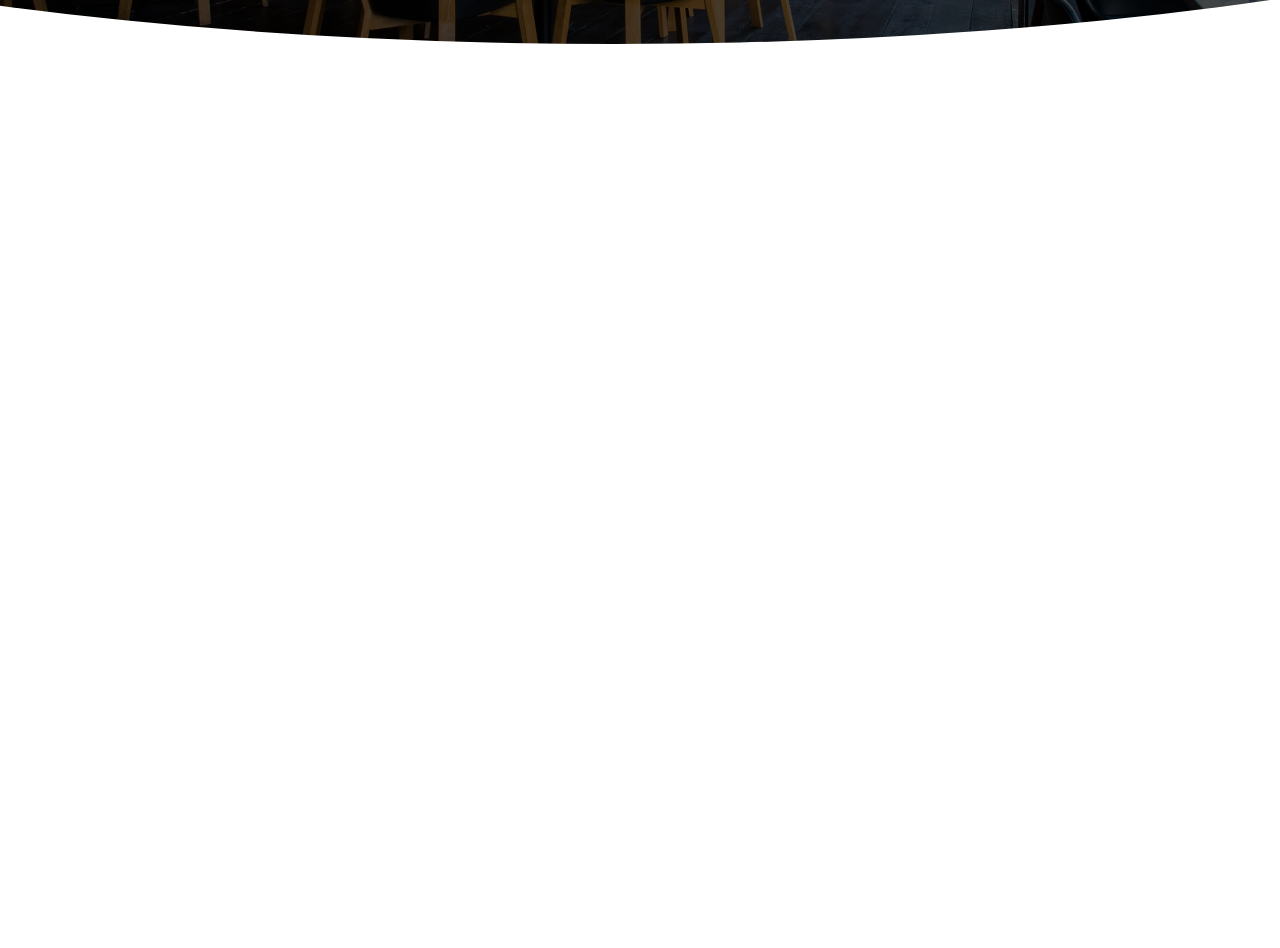
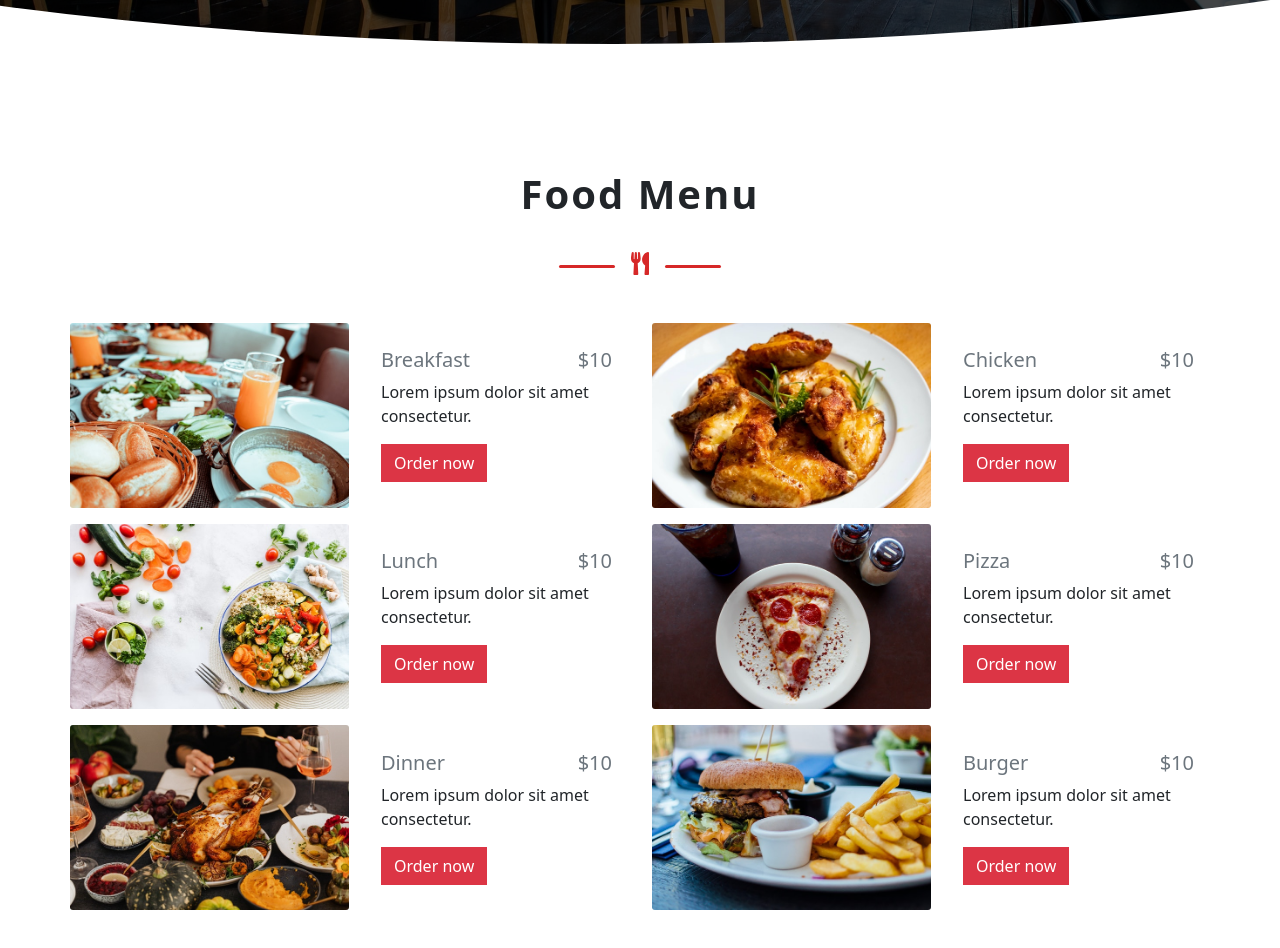
Before and after one commit to a-ndry/foody, a React (Vite) app in the folder client/: page / in a window 1280 px wide. Shown: the part 2600-3548 px from the top of the page. Before the commit the page ends 2674 px from the top, so only its background shows below. Built offline with nearby package versions, Linux system fonts and the light colour scheme.

Commit message:
Add food menu

```diff
--- a/client/src/App.tsx
+++ b/client/src/App.tsx
@@ -1,6 +1,7 @@
 import "./App.css";
 import About from "./components/About/About";
 import Header from "./components/Header/Header";
+import Menu from "./components/Menu/Menu";
 import Navbar from "./components/Navbar/Navbar";
 import Openings from "./components/Openings/Openings";
 import Services from "./components/Services/Services";
@@ -13,6 +14,7 @@ function App() {
       <About />
       <Services />
       <Openings />
+      <Menu />
     </div>
   );
 }
--- /dev/null
+++ b/client/src/components/Menu/Menu.tsx
@@ -0,0 +1,93 @@
+import { Button, Container, Card, Row, Col } from "react-bootstrap";
+import Separator from "../Separator/Separator";
+import SectionHeading from "../Typography/SectionHeading";
+import breakfast from "../../assets/images/food-breakfast.jpg";
+import chicken from "../../assets/images/food-chicken.jpg";
+import pizza from "../../assets/images/food-pizza.jpg";
+import lunch from "../../assets/images/food-lunch.jpg";
+import dinner from "../../assets/images/food-dinner.jpg";
+import burger from "../../assets/images/food-burger.jpg";
+
+interface IMenu {
+  title: string;
+  description: string;
+  src: string;
+  price: number;
+}
+
+const menus: IMenu[] = [
+  {
+    title: "Breakfast",
+    description: "Lorem ipsum dolor sit amet consectetur.",
+    src: breakfast,
+    price: 10,
+  },
+  {
+    title: "chicken",
+    description: "Lorem ipsum dolor sit amet consectetur.",
+    src: chicken,
+    price: 10,
+  },
+  {
+    title: "lunch",
+    description: "Lorem ipsum dolor sit amet consectetur.",
+    src: lunch,
+    price: 10,
+  },
+  {
+    title: "pizza",
+    description: "Lorem ipsum dolor sit amet consectetur.",
+    src: pizza,
+    price: 10,
+  },
+  {
+    title: "dinner",
+    description: "Lorem ipsum dolor sit amet consectetur.",
+    src: dinner,
+    price: 10,
+  },
+  {
+    title: "burger",
+    description: "Lorem ipsum dolor sit amet consectetur.",
+    src: burger,
+    price: 10,
+  },
+];
+
+const Menu = () => {
+  return (
+    <div id="menu" className="py-5">
+      <Container className="pt-5 pb-4 px-lg-5 px-xl-0">
+        <SectionHeading>Food Menu</SectionHeading>
+        <Separator />
+        <Row xs={1} lg={2} className="mt-5 mb-3">
+          {menus.map((menu) => (
+            <Col className="mb-3" key={menu.title}>
+              {makeMenuCard(menu)}
+            </Col>
+          ))}
+        </Row>
+      </Container>
+    </div>
+  );
+};
+
+const makeMenuCard = (menuDetail: IMenu) => {
+  return (
+    <Card className="flex-row border-0 align-items-center gap-3">
+      <Card.Img src={menuDetail.src} style={{ width: "50%" }} />
+      <Card.Body>
+        <Card.Title className="text-secondary d-flex justify-content-between gap-3">
+          <span className="type text-capitalize">{menuDetail.title}</span>
+          <span className="price">${menuDetail.price}</span>
+        </Card.Title>
+        <Card.Text>{menuDetail.description}</Card.Text>
+        <Button variant="danger" className="rounded-0">
+          Order now
+        </Button>
+      </Card.Body>
+    </Card>
+  );
+};
+
+export default Menu;
```
